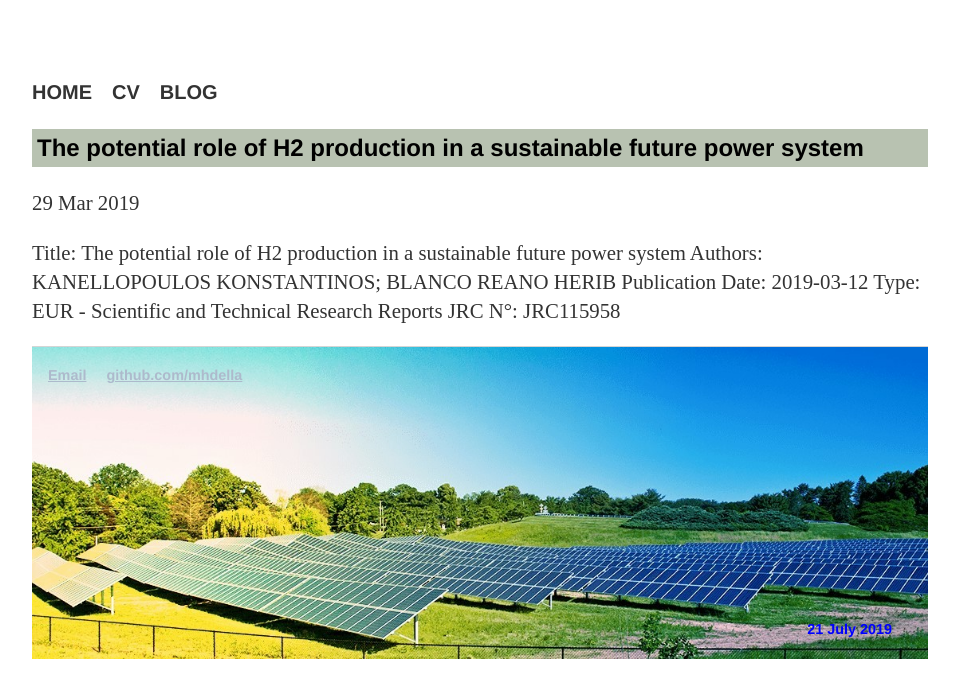
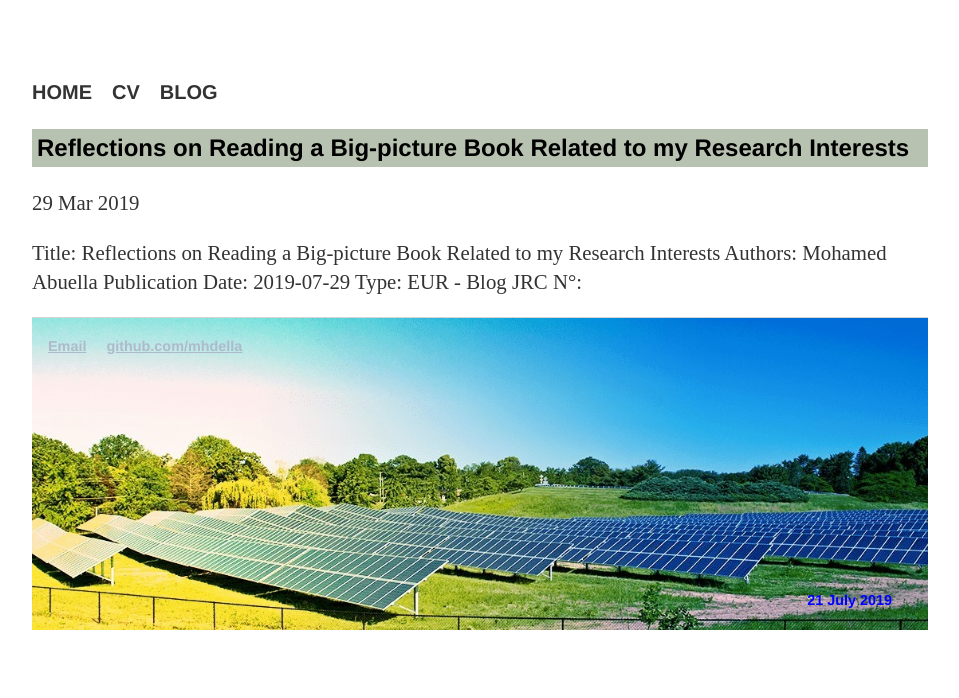
Before and after one commit to MohamedAbuella/MohamedAbuella.github.io, a Jekyll site: the page built from _posts/2019-03-29-the_potential_role_of_h2_production_in_a_sustainable_future_power_system.html, in a window 1280 px wide. Shown: the top 698 px of the page, without its empty margins (160-1119 px from the left). Built offline with Jekyll 4.4.1, drawn with Linux system fonts in a browser that asks for light colours; nearby versions of some CDN libraries; a script that is not in the unit is left out; comment, search, counter and statistics services are not loaded.

Commit message:
Update 2019-03-29-the_potential_role_of_h2_production_in_a_sustainable_future_power_system.html

```diff
--- a/_posts/2019-03-29-the_potential_role_of_h2_production_in_a_sustainable_future_power_system.html
+++ b/_posts/2019-03-29-the_potential_role_of_h2_production_in_a_sustainable_future_power_system.html
@@ -1,12 +1,12 @@
 ---
-title:      "The potential role of H2 production in a sustainable future power system"
-created_at: 2019-03-29 01:08:57 UTC
-author:     rss-repost
+title:      "Reflections on Reading a Big-picture Book Related to my Research Interests"
+created_at: 2019-07-29 07:29:57 ETS
+author:     Mohamed Abuella
 layout:     post
-tags:       [rss-repost]
+tags:       [Blog]
 ---
-<p>Title: The potential role of H2 production in a sustainable future power system
-Authors: KANELLOPOULOS KONSTANTINOS; BLANCO REANO HERIB
-Publication Date: 2019-03-12
-Type: EUR - Scientific and Technical Research Reports
-JRC N&deg;: JRC115958</p>
+<p>Title: Reflections on Reading a Big-picture Book Related to my Research Interests
+Authors: Mohamed Abuella
+Publication Date: 2019-07-29
+Type: EUR - Blog
+JRC N&deg;:
```
